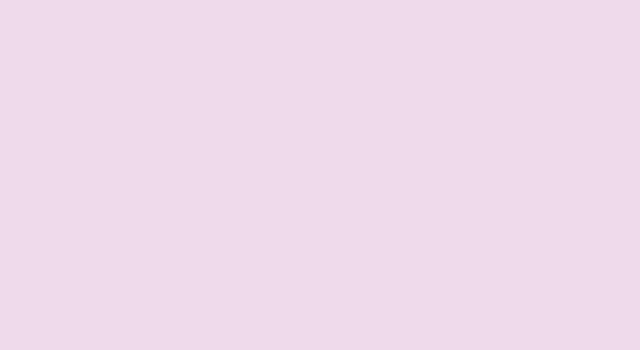
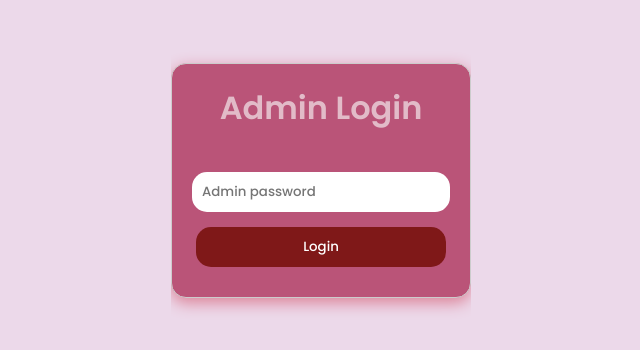
Before and after one commit to Hanna-sa/Expense, a React (Create React App) app: page /admin in a window 1280 px wide. Before the commit this address had no page. Shown: the part 220-570 px from the top of the page, without its empty margins (319-959 px from the left). Built offline with nearby package versions, Linux system fonts and the light colour scheme.

Commit message:
Update 5 files

```diff
--- a/src/App.js
+++ b/src/App.js
@@ -6,6 +6,7 @@ import Home from "./Routes/Home";
 import Login from "./Routes/Login";
 import Dash from "./Routes/Dash";
 import Signup from "./Routes/Signup";
+import Admin from "./Routes/Admin";
 
 export default function App() {
   return (
@@ -16,6 +17,7 @@ export default function App() {
         <Route path="/Dash" element={<Dash />} />
         <Route path="/Home" element={<Home />} />
         <Route path="/Profile" element={<Profile />} />
+        <Route path="/admin" element={<Admin />} />
       </Routes>
     </div>
   );
--- /dev/null
+++ b/src/Routes/Admin.css
@@ -0,0 +1,68 @@
+.container {
+    display: flex;
+    flex-direction: column;
+    justify-content: center;
+    align-items: center;
+    height: 100vh;
+    border-color: rgb(255, 255, 255);
+    overflow: hidden;
+    background-size: cover;
+  }
+
+  .box {
+    border: 1px solid #ccc;
+    border-radius: 15px;
+    padding: 20px;
+    width: 300px;
+    background-color: #ba5478;
+    box-shadow: 0 5px 15px 0 rgb(220, 131, 152);
+  }
+
+  .title {
+    font-size: 45px;
+    font-weight: bold;
+    margin-bottom: 20px;
+  }
+
+  .form {
+    display: flex;
+    flex-direction: column;
+    align-items: center;
+  }
+
+  .button {
+    width: 250px;
+    padding: 10px;
+    margin-bottom: 10px;
+    background-color: #7f1818;
+    color: rgb(255, 255, 255);
+    border: none;
+    border-radius: 15px;
+    cursor: pointer;
+  }
+
+  .forgot-password {
+    margin-top: 10px;
+    color: #f10707a1;
+  }
+
+  .signup {
+    margin-top: 10px;
+    color: #f10707a1;
+  }
+
+  .title {
+    font-weight: bold;
+    margin-bottom: -10px;
+    color: #f9f7f7a1;
+    font-size: 2rem;
+  }
+
+  .input {
+    width: 100%;
+    color: #f10707a1;
+    padding: 10px;
+    margin-bottom: 15px;
+    border-radius: 15px;
+    border: none;
+  }
--- /dev/null
+++ b/src/Routes/Admin.js
@@ -0,0 +1,36 @@
+import React, { useState } from "react";
+import "./Admin.css";
+
+const Admin = () => {
+  const [password, setPassword] = useState("");
+
+  const handleSubmit = (e) => {
+    e.preventDefault();
+    // Perform login logic here
+    console.log("Admin Login button clicked");
+    console.log("Enter admin password:", password);
+  };
+
+  return (
+    <div className="container">
+      <div className="box">
+        <form className="form" onSubmit={handleSubmit}>
+          <h2 className="title">Admin Login</h2> <br />
+          <br />
+          <input
+            className="input"
+            type="password"
+            placeholder="Admin password"
+            value={password}
+            onChange={(e) => setPassword(e.target.value)}
+          />
+          <button className="button" type="submit">
+           Login
+          </button>
+        </form>
+      </div>
+    </div>
+  );
+};
+
+export default Admin;
--- a/src/Routes/Home.css
+++ b/src/Routes/Home.css
@@ -19,3 +19,16 @@
   grid-template-columns: 66rem auto 10rem;
   overflow: hidden;
 }
+@media screen and (max-width: 1200px) {
+  .Glass{
+    grid-template-columns: 10% 50% auto;
+    overflow-y: scroll;
+    align-items: center;
+  }
+}
+
+@media screen and (max-width: 768px) {
+  .Glass{
+    grid-template-columns: 1fr;
+  }
+}
--- a/src/Routes/Home.js
+++ b/src/Routes/Home.js
@@ -1,4 +1,5 @@
 import Navbar from "../components/Navbar";
+import Card from "./Card";
 import "./Home.css";
 
 function Home() {
@@ -7,6 +8,7 @@ function Home() {
         <div className="Glass">
          <Navbar />
           <h1 style={{ padding: 150 }}>This is home</h1>
+          {/* <Card/>            */}
       </div>
      </div>
   );
```
